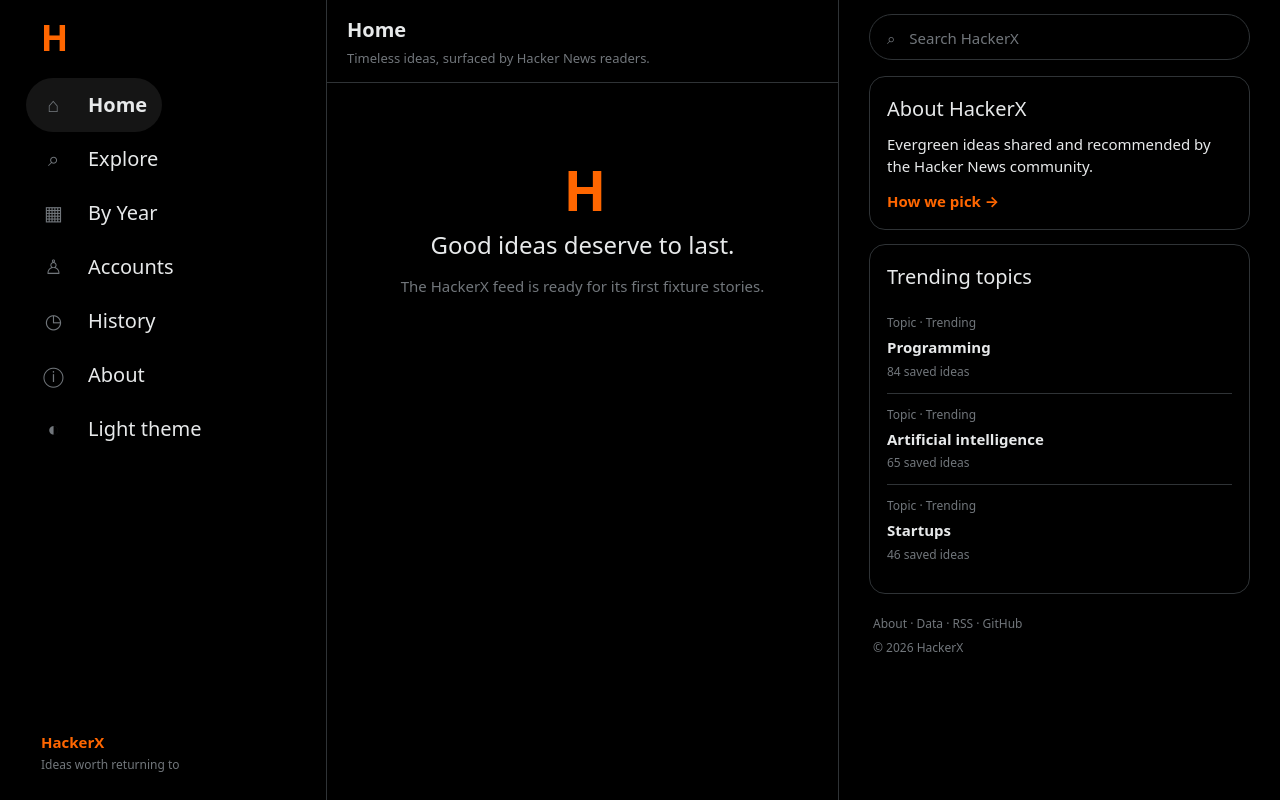
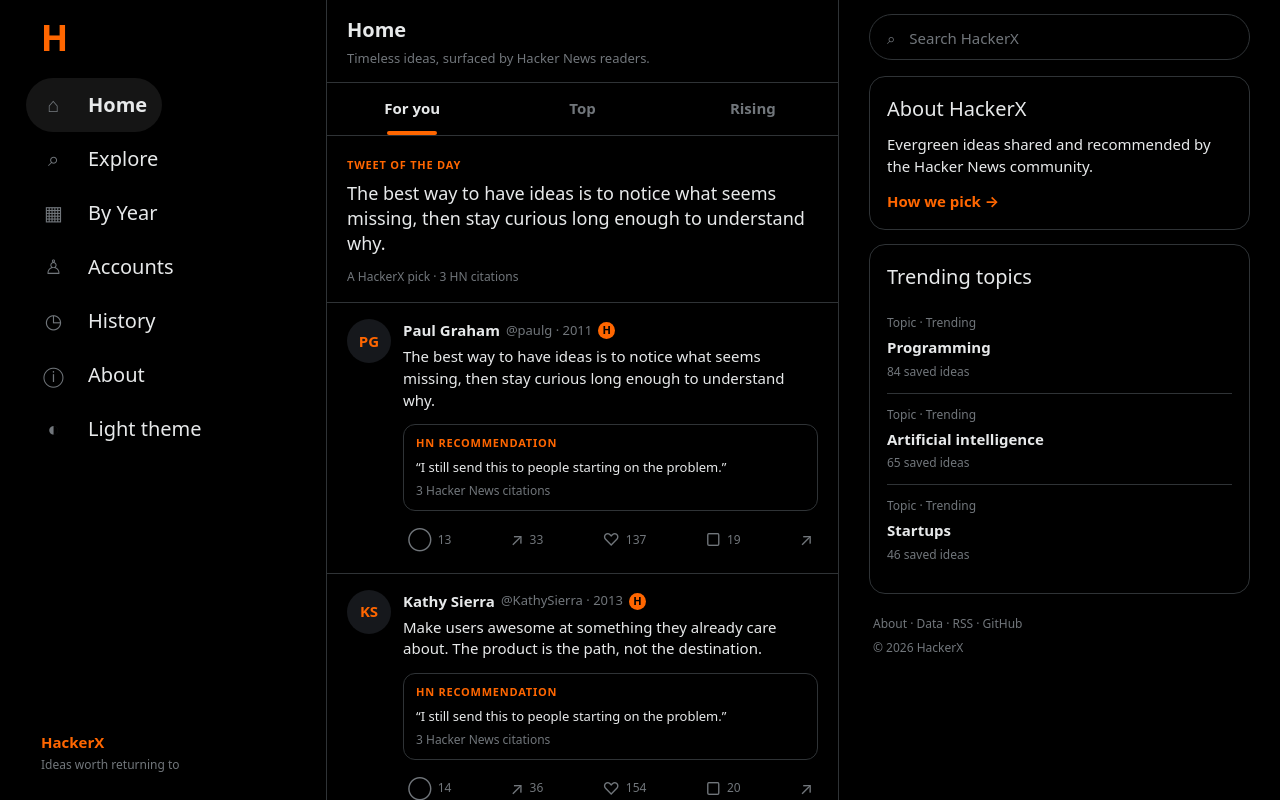
Before and after one commit to nishachay/hackerx, a Next.js app: page / in a window 1280 px wide. Shown: the top 800 px of the page. Built offline with nearby package versions, Linux system fonts and the light colour scheme.

Commit message:
ui: build fixture-backed home feed and tweet cards

```diff
--- /dev/null
+++ b/app/components/home-feed.tsx
@@ -0,0 +1,20 @@
+"use client";
+
+import { useState } from "react";
+import { tweets } from "../lib/data";
+import { TweetCard } from "./tweet-card";
+
+type Props = { onOpen: (id: string) => void; onProfile: (handle: string) => void };
+
+export function HomeFeed({ onOpen, onProfile }: Props) {
+  const [tab, setTab] = useState("For you");
+  const [visible, setVisible] = useState(8);
+  const ordered = tab === "Top" ? [...tweets].sort((a, b) => b.counts.likes - a.counts.likes) : tab === "Rising" ? [...tweets].sort((a, b) => b.citations.length - a.citations.length) : tweets;
+  return <>
+    <div className="feed-tabs">{["For you", "Top", "Rising"].map((name) => <button key={name} className={tab === name ? "selected" : ""} onClick={() => setTab(name)}>{name}</button>)}</div>
+    <div className="day-pick"><small>TWEET OF THE DAY</small><p>{tweets[0].tweet.text}</p><span>A HackerX pick · {tweets[0].citations.length} HN citations</span></div>
+    {ordered.slice(0, visible).map((record) => <TweetCard key={record.id} record={record} onOpen={onOpen} onProfile={onProfile} />)}
+    {visible < ordered.length && <button className="show-more" onClick={() => setVisible((value) => value + 8)}>Show more</button>}
+    <div className="fixture-note">Fixture content for UI development</div>
+  </>;
+}
--- /dev/null
+++ b/app/components/tweet-card.tsx
@@ -0,0 +1,44 @@
+"use client";
+
+import { useState } from "react";
+import type { TweetRecord } from "../lib/data";
+
+type Props = { record: TweetRecord; onOpen: (id: string) => void; onProfile: (handle: string) => void };
+
+function initials(name: string) {
+  return name.split(/\s+/).slice(0, 2).map((part) => part[0]).join("").toUpperCase();
+}
+
+function count(value: number) {
+  return new Intl.NumberFormat("en", { notation: "compact", maximumFractionDigits: 1 }).format(value);
+}
+
+export function TweetCard({ record, onOpen, onProfile }: Props) {
+  const [liked, setLiked] = useState(false);
+  const [saved, setSaved] = useState(false);
+  const author = record.author;
+  const preview = record.citations.find((citation) => citation.hn_kind === "comment" && citation.hn_comment_text);
+  return (
+    <article className="tweet-card">
+      <div className="avatar">{record.avatar ? <img src={record.avatar} alt="" /> : initials(author.name)}</div>
+      <div className="tweet-main">
+        <div className="tweet-meta">
+          <button className="author-name" onClick={() => onProfile(author.handle)}>{author.name}</button>
+          <span className="handle">@{author.handle} · {record.tweet.created_at.slice(0, 4)}</span>
+          <span className="hn-badge" title="Cited on Hacker News">H</span>
+        </div>
+        <button className="tweet-text" onClick={() => onOpen(record.id)}>{record.tweet.text}</button>
+        {record.media && <button className="media-placeholder" onClick={() => onOpen(record.id)} aria-label="Open attached media"><span>▧</span> Fixture media preview</button>}
+        {record.link_card && <button className="link-card" onClick={() => onOpen(record.id)}><span className="link-card-image">H</span><span className="link-card-copy"><b>{record.link_card.title}</b><small>{record.link_card.description}</small><small>{record.link_card.url}</small></span></button>}
+        {preview && <button className="hn-quote" onClick={() => onOpen(record.id)}><span>HN RECOMMENDATION</span><q>{preview.hn_comment_text}</q><small>{record.citations.length} Hacker News citations</small></button>}
+        <div className="tweet-actions">
+          <button onClick={() => onOpen(record.id)} aria-label="View Hacker News citations"><span>◯</span>{count(record.counts.replies)}</button>
+          <button onClick={() => onOpen(record.id)} aria-label="View citations"><span>↗</span>{count(record.counts.reposts)}</button>
+          <button className={liked ? "liked" : ""} onClick={() => setLiked(!liked)} aria-pressed={liked}><span>{liked ? "♥" : "♡"}</span>{count(record.counts.likes + Number(liked))}</button>
+          <button className={saved ? "saved" : ""} onClick={() => setSaved(!saved)} aria-pressed={saved}><span>{saved ? "▣" : "▢"}</span>{count(record.counts.bookmarks + Number(saved))}</button>
+          <button onClick={() => onOpen(record.id)} aria-label="Open tweet details"><span>↗</span></button>
+        </div>
+      </div>
+    </article>
+  );
+}
--- a/app/page.tsx
+++ b/app/page.tsx
@@ -1,12 +1,15 @@
 "use client";
 
 import { useState } from "react";
+import { HomeFeed } from "./components/home-feed";
 
 const navItems = ["Home", "Explore", "By Year", "Accounts", "History", "About"];
 
 export default function Home() {
   const [light, setLight] = useState(false);
   const [page, setPage] = useState("Home");
+  const [selectedId, setSelectedId] = useState("");
+  const [profileHandle, setProfileHandle] = useState("");
   return (
     <main className={light ? "site light" : "site"}>
       <div className="layout">
@@ -17,8 +20,8 @@ export default function Home() {
           <div className="nav-note"><b>HackerX</b><small>Ideas worth returning to</small></div>
         </nav>
         <section className="center-column">
-          <header className="page-heading"><div className="page-title">{page}</div><p>Timeless ideas, surfaced by Hacker News readers.</p></header>
-          <div className="empty-state"><div className="brand-mark large">H</div><h1>Good ideas deserve to last.</h1><p>The HackerX feed is ready for its first fixture stories.</p></div>
+          <header className="page-heading"><div className="page-title">{page === "Home" ? "Home" : page}</div><p>Timeless ideas, surfaced by Hacker News readers.</p></header>
+          {page === "Home" ? <HomeFeed onOpen={(id) => { setSelectedId(id); setPage("Tweet"); }} onProfile={(handle) => { setProfileHandle(handle); setPage("Profile"); }} /> : <div className="empty-state"><div className="brand-mark large">H</div><h1>{page === "Tweet" ? `Idea ${selectedId}` : page === "Profile" ? `@${profileHandle}` : "Good ideas deserve to last."}</h1><p>Timeless ideas, surfaced by Hacker News readers.</p></div>}
         </section>
         <aside className="right-column">
           <div className="search-placeholder">⌕ <span>Search HackerX</span></div>
```
Also changed, not shown: app/globals.css, 1 other file (tests, documents, lock files or other folders).
